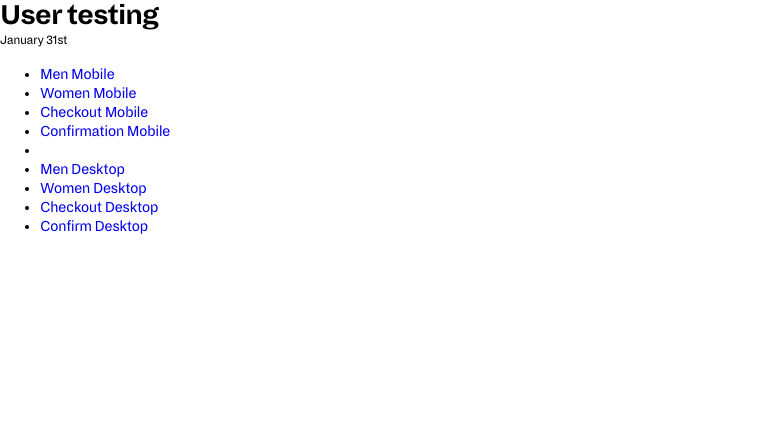
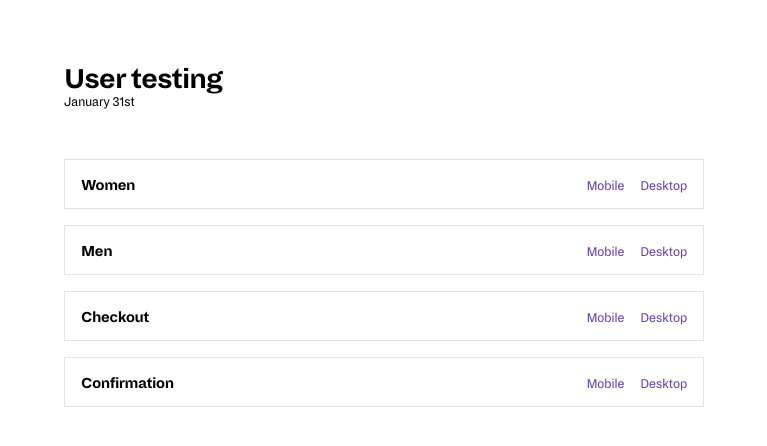
Before and after one commit to eaublet/cis-usertesting, a website: page src/pug/index.pug in a window 1280 px wide. Shown: the whole page, without its empty margins (0-767 px from the left). Drawn offline with nearby package versions, Linux system fonts and the light colour scheme; files that its build step writes are made by us from their sources; files whose address does not match are found by name.

Commit message:
Added index styling

```diff
--- a/src/pug/index.pug
+++ b/src/pug/index.pug
@@ -5,21 +5,33 @@
 include blocks/std_head.pug
 include blocks/std_css.pug
 
-body
+body.index
 
 	h1 User testing
-	small January 31st
+	p.small January 31st
 
-	ul
-		li: a(href="/men-mobile.html") Men Mobile
-		li: a(href="/women-mobile.html") Women Mobile
-		li: a(href="/checkout.html") Checkout Mobile
-		li: a(href="/confirm.html") Confirmation Mobile
+	ul.listLinks
 		li
-		li: a(href="/men-desktop.html") Men Desktop
-		li: a(href="/women-desktop.html") Women Desktop
-		li: a(href="/checkoutDesktop.html") Checkout Desktop
-		li: a(href="/confirmDesktop.html") Confirm Desktop
+			.label Women
+			.links
+				a.btnLink(href="/women-mobile.html") Mobile
+				a.btnLink(href="/women-desktop.html") Desktop
+		li
+			.label Men
+			.links
+				a.btnLink(href="/men-mobile.html") Mobile
+				a.btnLink(href="/men-desktop.html") Desktop
+		li
+			.label Checkout
+			.links
+				a.btnLink(href='/checkout.html?products=[{"name":"Lintun","img":"/img/pdp/lintun_a.jpg","price":"$79.99","color":"Beige%20Suede","size":6.5,"active":true,"id":0.2895750306468896}]') Mobile
+				a.btnLink(href='/checkoutDesktop.html?products=[{"name":"Lintun","img":"/img/pdp/lintun_a.jpg","price":"$79.99","color":"Beige%20Suede","size":6.5,"active":true,"id":0.2895750306468896}]') Desktop
+		li
+			.label Confirmation
+			.links
+				a.btnLink(href='/confirm.html?products=[{"name":"Lintun","img":"/img/pdp/lintun_a.jpg","price":"$79.99","color":"Beige%20Suede","size":6.5,"active":true,"id":0.2895750306468896}]&infos={email:"john@doe.com", name:"John Doe"}') Mobile
+				a.btnLink(href='/confirmDesktop.html?products=[{"name":"Lintun","img":"/img/pdp/lintun_a.jpg","price":"$79.99","color":"Beige%20Suede","size":6.5,"active":true,"id":0.2895750306468896}]&infos={email:"john@doe.com", name:"John Doe"}') Desktop
+
 
 	//- REGULAR SCRIPTS
 	include blocks/std_scripts.pug
--- a/src/scss/includes/base.scss
+++ b/src/scss/includes/base.scss
@@ -206,3 +206,50 @@ body{
 		max-height: 1000px;
 	}
 }
+
+
+body.index{
+	margin: 2rem 1rem;
+	@media(min-width: 1024px){
+		margin: 4rem;
+	}
+	ul{
+		margin-top: 3rem;
+		@extend .no-list;
+		display: flex;
+		width: 100%;
+		max-width: 640px;
+		flex-direction: column;
+		li{
+			height: 50px;
+			padding: 0 1rem;
+			line-height: 50px;
+			margin-bottom: 1rem;
+			border: 1px solid #e5e5e5;
+			background-color: $white;
+			display: flex;
+			justify-content: space-between;
+			@include transition(all);
+			&:hover{
+				border-color: $main-color;
+			}
+			.label{
+				font-weight: 700;
+			}
+			.links{
+				text-align: right;
+				flex-grow: 1;
+				a{
+					font-size: .875rem;
+					&:not(:last-child){
+						margin-right: 1rem;
+					}
+					&:hover{
+						text-decoration: underline;
+					}
+				}
+			}
+		}
+	}
+
+}
--- a/src/scss/includes/elements.scss
+++ b/src/scss/includes/elements.scss
@@ -344,11 +344,13 @@ input[type=text]{
     box-sizing: border-box;
     border: 1px solid transparent;
     border-bottom: 0;
-    &:first-child{
-      margin-left: 1rem;
-    }
-    &:last-child{
-      margin-right: 1rem;
+    @media(min-width: 1024px){
+      &:first-child{
+        margin-left: 1rem;
+      }
+      &:last-child{
+        margin-right: 1rem;
+      }
     }
     .img{
       padding: 0 .75rem 0 0 ;
```
Also changed, not shown: dist/css/style.css, dist/index.html, 1 other file.
